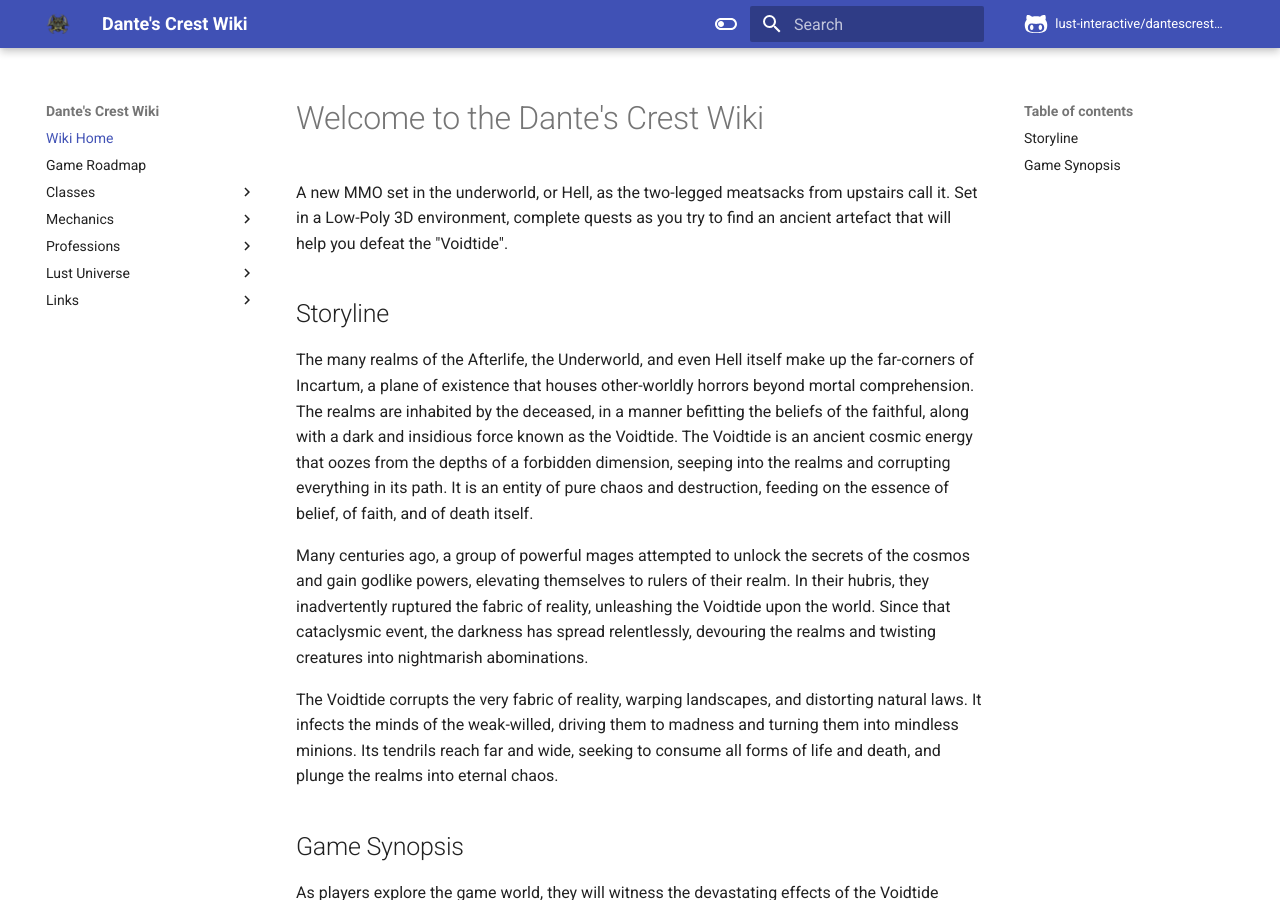
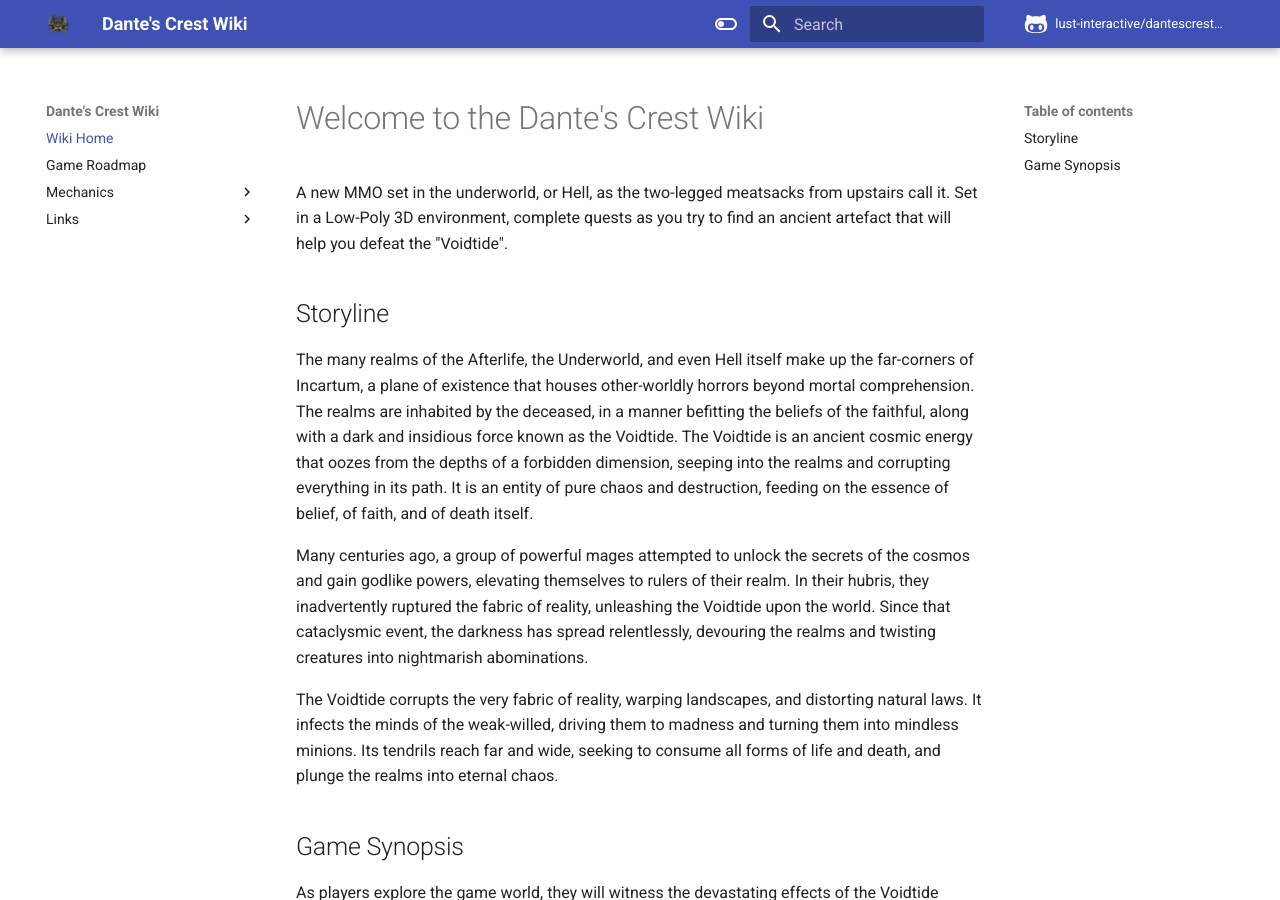
Before and after one commit to Lust-Interactive/EternalDamnationWiki, an MkDocs documentation site: the page built from data/index.md, in a window 1280 px wide and 900 px high. Built offline with MkDocs 1.6.1 and Material for MkDocs 9.7.7, drawn with Linux system fonts in a browser that asks for light colours; comment, search, counter and statistics services are not loaded; some of the changed lines change nothing that is shown.

Commit message:
Removed non-linked pages from nav

```diff
--- a/mkdocs.yml
+++ b/mkdocs.yml
@@ -11,61 +11,61 @@ site_dir: _site/
 nav:
     - Wiki Home: index.md
     - Game Roadmap: gameroadmap.md
-    - Classes:
-      - Shade: class/shade.md
-      - Chaotic Good:
-        - Archer: class/archer.md
-        - Druid: class/druid.md
-        - Monk: class/monk.md
-        - Paladin: class/paladin.md
-        - Priest: class/priest.md
-      - Chaotic Neutral:
-        - Alchemist: class/alchemist.md
-        - Bard: class/bard.md
-        - Engineer: class/engineer.md
-        - Rogue: class/rogue.md
-        - Witch Doctor: class/witchdoctor.md
-      - Chaotic Evil:
-        - Dread Knight: class/dreadknight.md
-        - Necromancer: class/necromancer.md
-        - Shadowblade: class/shadowblade.md
-        - Sorcerer: class/sorcerer.md
-        - Warlock: class/warlock.md
+#    - Classes:
+#      - Shade: class/shade.md
+#      - Chaotic Good:
+#        - Archer: class/archer.md
+#        - Druid: class/druid.md
+#        - Monk: class/monk.md
+#        - Paladin: class/paladin.md
+#        - Priest: class/priest.md
+#      - Chaotic Neutral:
+#        - Alchemist: class/alchemist.md
+#        - Bard: class/bard.md
+#        - Engineer: class/engineer.md
+#        - Rogue: class/rogue.md
+#        - Witch Doctor: class/witchdoctor.md
+#      - Chaotic Evil:
+#        - Dread Knight: class/dreadknight.md
+#        - Necromancer: class/necromancer.md
+#        - Shadowblade: class/shadowblade.md
+#        - Sorcerer: class/sorcerer.md
+#        - Warlock: class/warlock.md
     - Mechanics:
-      - Achievements: mechanics/achievements.md
+#      - Achievements: mechanics/achievements.md
       - Alliance: mechanics/alliance.md
-      - Attributes: mechanics/attributes.md
-      - Battlegrounds: mechanics/battlegrounds.md
-      - Combat: mechanics/combat.md
-      - Crafting: mechanics/crafting.md
+#      - Attributes: mechanics/attributes.md
+#      - Battlegrounds: mechanics/battlegrounds.md
+#      - Combat: mechanics/combat.md
+#      - Crafting: mechanics/crafting.md
       - Currency: mechanics/currency.md
-      - Dungeons: mechanics/dungeons.md
-      - Enchanting: mechanics/enchanting.md
-      - Equipment: mechanics/equipment.md
+#      - Dungeons: mechanics/dungeons.md
+#      - Enchanting: mechanics/enchanting.md
+#      - Equipment: mechanics/equipment.md
       - Factions: mechanics/factions.md
-      - Familiars: mechanics/familiars.md
+#      - Familiars: mechanics/familiars.md
       - Guilds: mechanics/guilds.md
-      - Instanced Dungeons: mechanics/instanceddungeons.md
-      - Items: mechanics/items.md
+#      - Instanced Dungeons: mechanics/instanceddungeons.md
+#      - Items: mechanics/items.md
       - Leveling: mechanics/leveling.md
-      - Mounts: mechanics/mounts.md
-      - Portals: mechanics/portals.md
-      - Quests: mechanics/quests.md
+#      - Mounts: mechanics/mounts.md
+#      - Portals: mechanics/portals.md
+#      - Quests: mechanics/quests.md
       - Recruit a Friend: mechanics/recruitafriend.md
-    - Professions:
-      - Alchemist: professions/alchemist.md
-      - Blacksmith: professions/blacksmith.md
-      - Carpenter: professions/carpenter.md
-      - Cook: professions/cook.md
-      - Enchanter: professions/enchanter.md
-      - Engineer: professions/engineer.md
-      - Jeweler: professions/jeweler.md
-      - Leatherworker: professions/leatherworker.md
-      - Tailor: professions/tailor.md
-      - Tinkerer: professions/tinkerer.md
-    - Lust Universe:
-      - Lore: lore.md
-      - Recuring Characters: recuringcharacters.md
+#    - Professions:
+#      - Alchemist: professions/alchemist.md
+#      - Blacksmith: professions/blacksmith.md
+#      - Carpenter: professions/carpenter.md
+#      - Cook: professions/cook.md
+#      - Enchanter: professions/enchanter.md
+#      - Engineer: professions/engineer.md
+#      - Jeweler: professions/jeweler.md
+#      - Leatherworker: professions/leatherworker.md
+#      - Tailor: professions/tailor.md
+#      - Tinkerer: professions/tinkerer.md
+#    - Lust Universe:
+#      - Lore: lore.md
+#      - Recuring Characters: recuringcharacters.md
     - Links:
       - Contributing: CONTRIBUTING.md
       - Discord: https://discord.gg/XN6YRfSMMt
```
